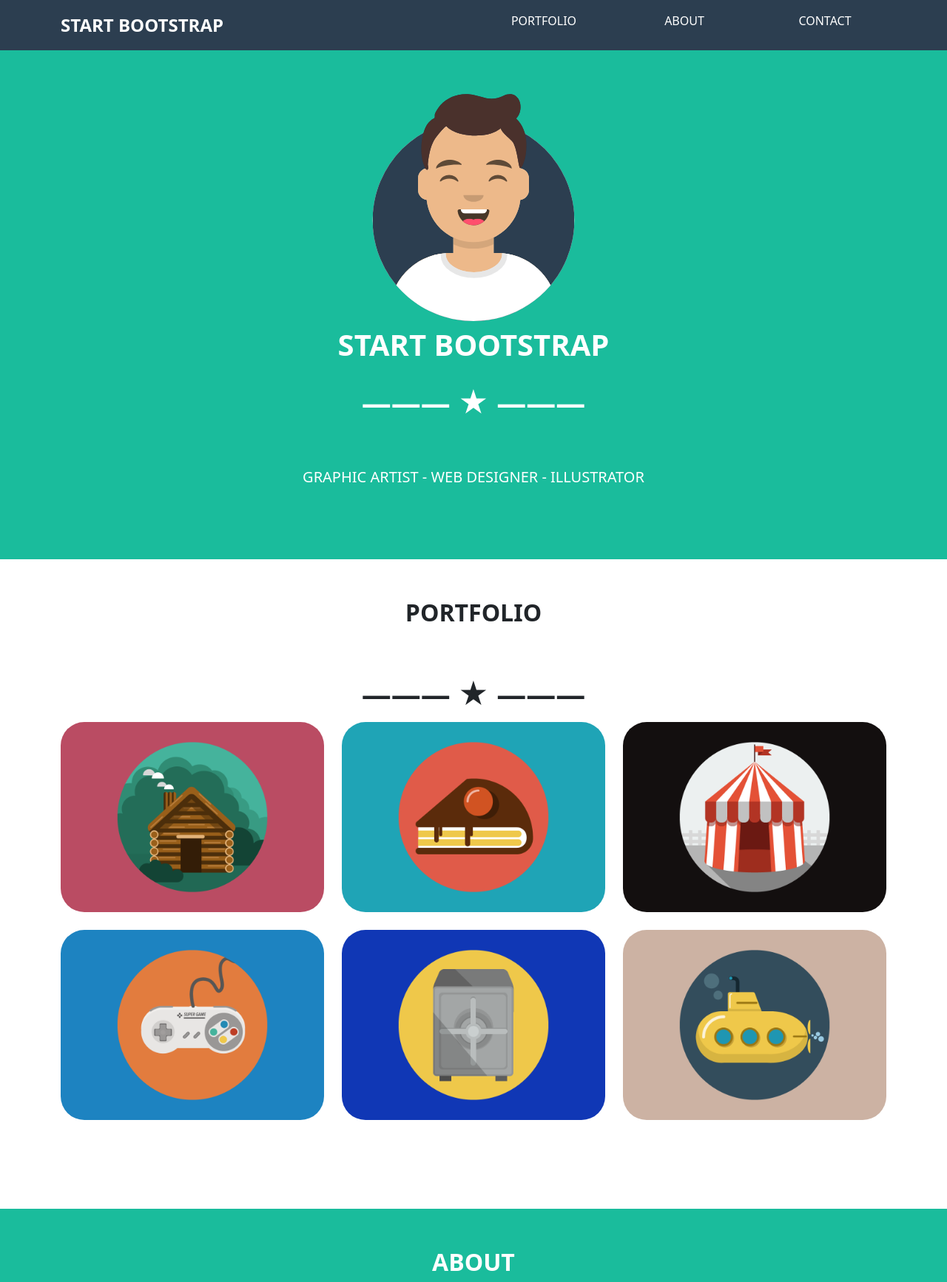
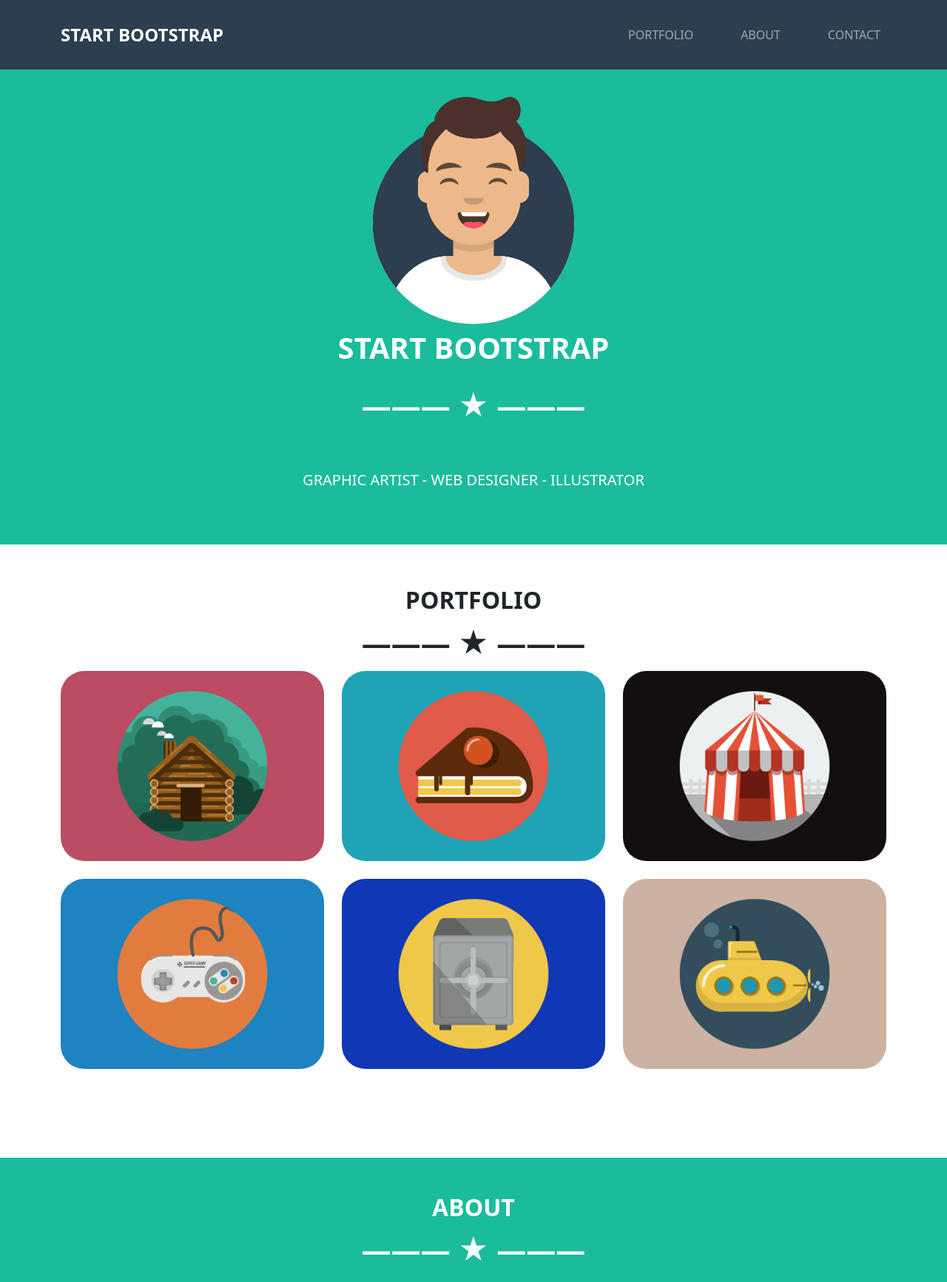
Before and after one commit to StefanoGalandrini/html-css-bootstrap-freelancer, a plain HTML site: page index.html in a window 1280 px wide. Shown: the top 1733 px of the page at 74% size. Drawn offline with nearby package versions, Linux system fonts and the light colour scheme.

Commit message:
Add navbar with hover and fixed position

```diff
--- a/css/style.css
+++ b/css/style.css
@@ -7,23 +7,22 @@
 header {
     background-color: var(--clr_main);
     color: white;
-    /* padding: 1.5rem 0; */
     min-width: 290px;
     overflow: hidden;
+}
+
+header nav {
+    background-color: var(--clr_main);
+    color: white;
 }
 
 .title {
     white-space: nowrap;
 }
 
-header .menu {
-    white-space: nowrap;
-}
-
 section.hero {
     background-color: var(--bg_main);
     color: white;
-    /* padding: 1rem 0; */
 }
 
 section.hero .avatar {
--- a/index.html
+++ b/index.html
@@ -6,7 +6,8 @@
     <meta http-equiv="X-UA-Compatible" content="IE=edge">
     <meta name="viewport" content="width=device-width, initial-scale=1.0">
     <title>Bootstrap Freelancer</title>
-    <link href="https://cdn.jsdelivr.net/npm/bootstrap@5.3.0-alpha2/dist/css/bootstrap.min.css" rel="stylesheet" integrity="sha384-aFq/bzH65dt+w6FI2ooMVUpc+21e0SRygnTpmBvdBgSdnuTN7QbdgL+OapgHtvPp" crossorigin="anonymous">
+    <link href="https://cdn.jsdelivr.net/npm/bootstrap@5.3.0-alpha2/dist/css/bootstrap.min.css" rel="stylesheet"
+    integrity="sha384-aFq/bzH65dt+w6FI2ooMVUpc+21e0SRygnTpmBvdBgSdnuTN7QbdgL+OapgHtvPp" crossorigin="anonymous">
     <link rel="stylesheet" href="css/style.css">
     <link rel="stylesheet" href="https://cdnjs.cloudflare.com/ajax/libs/font-awesome/6.4.0/css/all.min.css" integrity="sha512-iecdLmaskl7CVkqkXNQ/ZH/XLlvWZOJyj7Yy7tcenmpD1ypASozpmT/E0iPtmFIB46ZmdtAc9eNBvH0H/ZpiBw==" crossorigin="anonymous" referrerpolicy="no-referrer" />
 </head>
@@ -20,31 +21,33 @@
  -->
 
     <header>
-        <div class="container-md container-xl py-3">
-            <div class="row">
-                <div class="col-4">
-                    <div class="title fs-4 fw-bold text-uppercase">START BOOTSTRAP</div>
-                </div>
-                <div class="col-1 offset-7 d-md-none">
-                    <i class="fa-solid fa-bars"></i>
-                </div>
-                <div class="col-6 offset-2 d-none d-md-block justify-content-between">
-                    <div class="menu text-uppercase">
-                        <div class="row text-center">
-                            <div class="col-4">Portfolio</div>
-                            <div class="col-4">About</div>
-                            <div class="col-4">Contact</div>
-                        </div>
-                    </div>
+        <nav class="navbar fixed-top navbar-expand-md" data-bs-theme="dark">
+            <div class="container-md container-xl py-3">
+                <a class="navbar-brand title fs-4 fw-bold text-uppercase" href="#">start bootstrap</a>
+                <button class="navbar-toggler" type="button" data-bs-toggle="collapse" data-bs-target="#navbarSupportedContent" aria-controls="navbarSupportedContent" aria-expanded="false" aria-label="Toggle navigation">
+                    <span class="navbar-toggler-icon"></span>
+                </button>
+                <div class="collapse navbar-collapse" id="navbarSupportedContent">
+                    <ul class="navbar-nav ms-auto mb-2 mb-xl-0">
+                        <li class="nav-item text-uppercase">
+                            <a class="nav-link link-opacity-100-hover" aria-current="page" href="#">portfolio</a>
+                        </li>
+                        <li class="nav-item text-uppercase px-md-5">
+                            <a class="nav-link link-opacity-100-hover" href="#">about</a>
+                        </li>
+                        <li class="nav-item text-uppercase">
+                            <a class="nav-link link-opacity-100-hover" href="#">contact</a>
+                        </li>
+                    </ul>
                 </div>
             </div>
-        </div>
+        </nav>
 
         <section class="hero">
             <div class="container-md container-xl">
                 <div class="row">
-                    <div class="col-md-12 text-center p-3 p-md-5">
-                        <img class="avatar" src="img/avatar.svg" alt="">
+                    <div class="col-md-12 text-center mt-5 py-2 py-md-4">
+                        <img class="avatar mt-5" src="img/avatar.svg" alt="">
                         <h2 class="col-md-12 p-2 text-uppercase fs-1 fw-bold">start bootstrap</h2>
                         <div class="col-md-12 p-2 fs-1 fw-bold">&#8213;&#8213;&#8213; &#9733; &#8213;&#8213;&#8213;</div>
                         <div class="col-md-12 p-3 p-md-5 text-uppercase fs-5">graphic artist - web designer - illustrator</div>
@@ -54,11 +57,11 @@
         </section>
     </header>
 
-    <section class="portfolio">
+    <section class="portfolio pt-2">
         <div class="container-md container-xl">
             <div class="row">
-                <div class="col-md-12 text-center p-3 p-md-5 fs-2 fw-bold text-uppercase">portfolio</div>
-                <div class="col-md-12 text-center p-2 fs-1 fw-bold">&#8213;&#8213;&#8213; &#9733; &#8213;&#8213;&#8213;
+                <h2 class="col-md-12 text-center pt-3 pt-md-5 fs-2 fw-bold text-uppercase">portfolio</h2>
+                <div class="col-md-12 text-center pb-2 fs-1 fw-bold">&#8213;&#8213;&#8213; &#9733; &#8213;&#8213;&#8213;
                 </div>
             </div>
             <div class="row g-4">
@@ -87,12 +90,11 @@
 
     <section class="about">
         <div class="container-md container-xl">
-            <div class="row">
-                <div class="col-md-12 text-center pt-3 pt-md-5 fs-2 fw-bold text-uppercase">about</div>
-                <div class="col-md-12 text-center p-2 fs-1 fw-bold">&#8213;&#8213;&#8213; &#9733; &#8213;&#8213;&#8213;
-                </div>
-            </div>
-            <div class="text w-75 mx-auto pb-3 pb-md-5">
+            <!-- <div class="row"> -->
+                <h2 class="col-md-12 text-center pt-3 pt-md-5 fs-2 fw-bold text-uppercase">about</h2>
+                <div class="col-md-12 text-center pb-2 fs-1 fw-bold">&#8213;&#8213;&#8213; &#9733; &#8213;&#8213;&#8213;</div>
+            <!-- </div> -->
+            <div class="text w-75 mx-auto py-2 py-md-3">
                 <div class="row">
                     <div class="col-12 col-md-6">
                         <p>Lorem ipsum dolor sit amet consectetur adipisicing elit. Possimus rerum, aliquid totam et porro suscipit repudiandae reprehenderit ipsam adipisci dicta eaque, eum molestias velit labore, veritatis doloremque minus obcaecati impedit!</p>
@@ -107,17 +109,17 @@
 
     <section class="contact">
         <div class="container-md container-xl">
-            <div class="row">
-                <div class="col-md-12 text-center pt-3 pt-md-5 fs-2 fw-bold text-uppercase">contact me</div>
-                <div class="col-md-12 text-center p-2 fs-1 fw-bold">&#8213;&#8213;&#8213; &#9733; &#8213;&#8213;&#8213;
-                </div>
+            <!-- <div class="row"> -->
+                <h2 class="col-md-12 text-center pt-3 pt-md-5 fs-2 fw-bold text-uppercase">contact me</h2>
+                <div class="col-md-12 text-center pb-2 fs-1 fw-bold">&#8213;&#8213;&#8213; &#9733; &#8213;&#8213;&#8213;
+                <!-- </div> -->
             </div>
-            <div class="text w-75 mx-auto pb-3 pb-md-5">
+            <div class="text w-75 mx-auto py-3 py-md-3">
                 <div class="row">
                     <div class="col-12">
-                        <p class="pb-4">Name</p>
-                        <p class="pb-4">Email Address</p>
-                        <p class="pb-4">Phone Number</p>
+                        <p class="pb-4 mb-4">Name</p>
+                        <p class="pb-4 mb-4">Email Address</p>
+                        <p class="pb-4 mb-4">Phone Number</p>
                         <p class="space">Message</p>
                     </div>
                     <div class="col-1">
@@ -176,9 +178,13 @@
     </footer>
 
 
+
+<!--  -->
     <script src="https://cdn.jsdelivr.net/npm/bootstrap@5.3.0-alpha2/dist/js/bootstrap.bundle.min.js"
-        integrity="sha384-qKXV1j0HvMUeCBQ+QVp7JcfGl760yU08IQ+GpUo5hlbpg51QRiuqHAJz8+BrxE/N"
-        crossorigin="anonymous"></script>
+    integrity="sha384-qKXV1j0HvMUeCBQ+QVp7JcfGl760yU08IQ+GpUo5hlbpg51QRiuqHAJz8+BrxE/N"
+    crossorigin="anonymous"></script>
+
+
 </body>
 
 </html>
```
